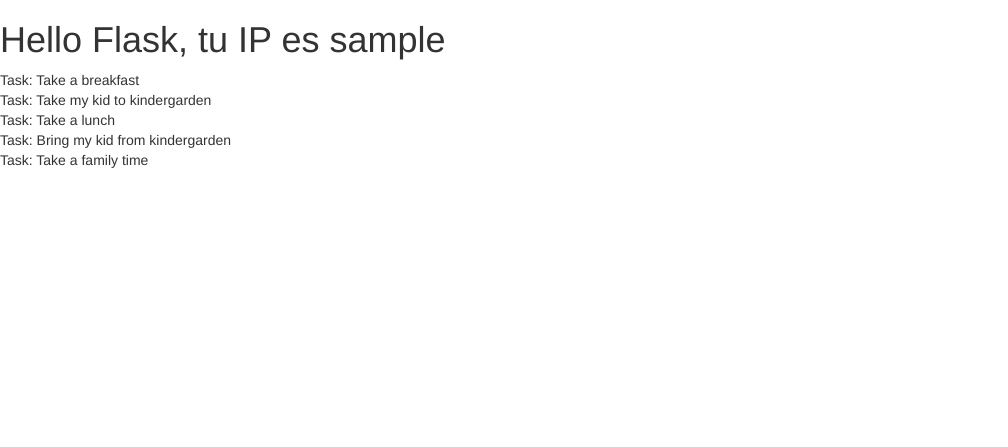
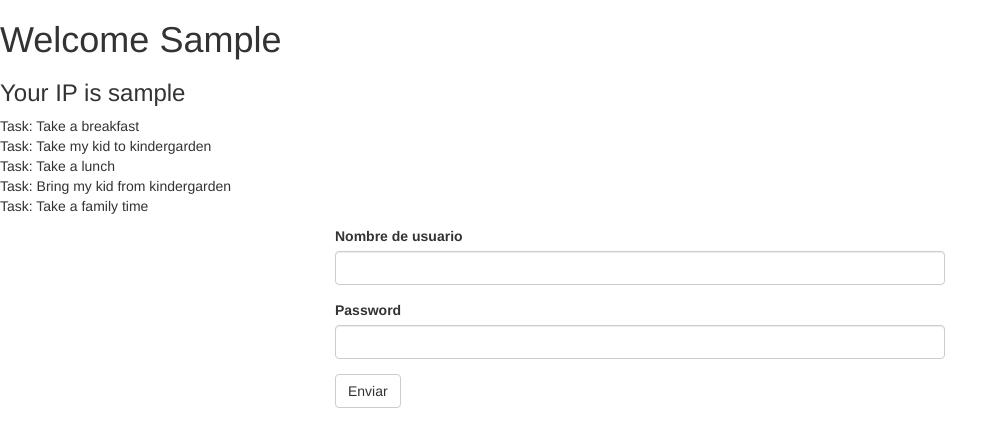
Before and after one commit to dcarolinahdev/py_flask_hello_world, a Flask app: page /hello in a window 1280 px wide. Shown: the part 52-499 px from the top of the page, without its empty margins (0-1008 px from the left). Run offline with Flask 2, Linux system fonts and the light colour scheme; the visitor is signed in with stand-in values (Sample User, id 1); some libraries are stand-ins or nearby versions.

Commit message:
WTForms: setting, basic validation and user data in session

```diff
--- a/main.py
+++ b/main.py
@@ -1,6 +1,9 @@
-from ensurepip import bootstrap
-from flask import Flask, request, make_response, redirect, render_template, session
+from flask import Flask, request, make_response, redirect, render_template, session, url_for
 from flask_bootstrap import Bootstrap
+
+from flask_wtf import FlaskForm
+from wtforms.fields import StringField, PasswordField, SubmitField
+from wtforms.validators import DataRequired
 
 app = Flask(__name__)
 bootstrap = Bootstrap(app)
@@ -13,6 +16,11 @@ todos = [
     'Take a lunch',
     'Bring my kid from kindergarden',
     'Take a family time']
+
+class LoginForm(FlaskForm):
+    username = StringField('Nombre de usuario', validators=[DataRequired()])
+    password = PasswordField('Password', validators=[DataRequired()])
+    submit = SubmitField('Enviar')
 
 @app.errorhandler(404)
 def not_found(error):
@@ -30,11 +38,21 @@ def index():
     session['user_ip'] = user_ip
     return response
 
-@app.route('/hello')
+@app.route('/hello', methods=['GET', 'POST'])
 def hello():
     user_ip = session.get('user_ip')
+    login_form = LoginForm()
+    username = session.get('username')
     context = {
         'user_ip': user_ip,
         'todos':todos,
+        'login_form': login_form,
+        'username':username,
     }
+
+    if login_form.validate_on_submit():
+        username = login_form.username.data
+        session['username'] = username
+        return redirect(url_for('index'))
+
     return render_template('hello.html', **context)
--- a/static/css/hello.css
+++ b/static/css/hello.css
@@ -20,3 +20,8 @@ img.logo
 {
     max-height: 3rem;
 }
+
+div.login-form
+{
+    width: 50vw;
+}
--- a/templates/hello.html
+++ b/templates/hello.html
@@ -1,5 +1,6 @@
 {% extends 'base.html' %}
 {% import 'macro_todos.html' as macros %}
+{% import 'bootstrap/wtf.html' as wtf %}
 
 {% block head %}
     {{ super() }}
@@ -12,9 +13,18 @@
 {% endblock %}
 
 {% block content %}
+
+    {% if username %}
+        <h1>Welcome {{ username | capitalize }}</h1>
+    {% endif %}
+
     {% if user_ip %}
-        <h1>Hello Flask, tu IP es {{ user_ip }}</h1>
+        <h3>Your IP is {{ user_ip }}</h3>
+    {% else %}
+        <a href="{{ url_for('index') }}">Ir a inicio</a>
+    {% endif %}
 
+    {% if username %}
         <ul>
             {% for todo in todos %}
                 {{ macros.render_todo(todo) }}
@@ -22,8 +32,9 @@
                 <p>without to-do's</p>
             {% endfor %}
         </ul>
+    {% endif %}
 
-    {% else %}
-        <a href="{{ url_for('index') }}">Ir a inicio</a>
-    {% endif %}
+    <div class="container login-form">
+        {{ wtf.quick_form(login_form) }}
+    </div>
 {% endblock %}
```
